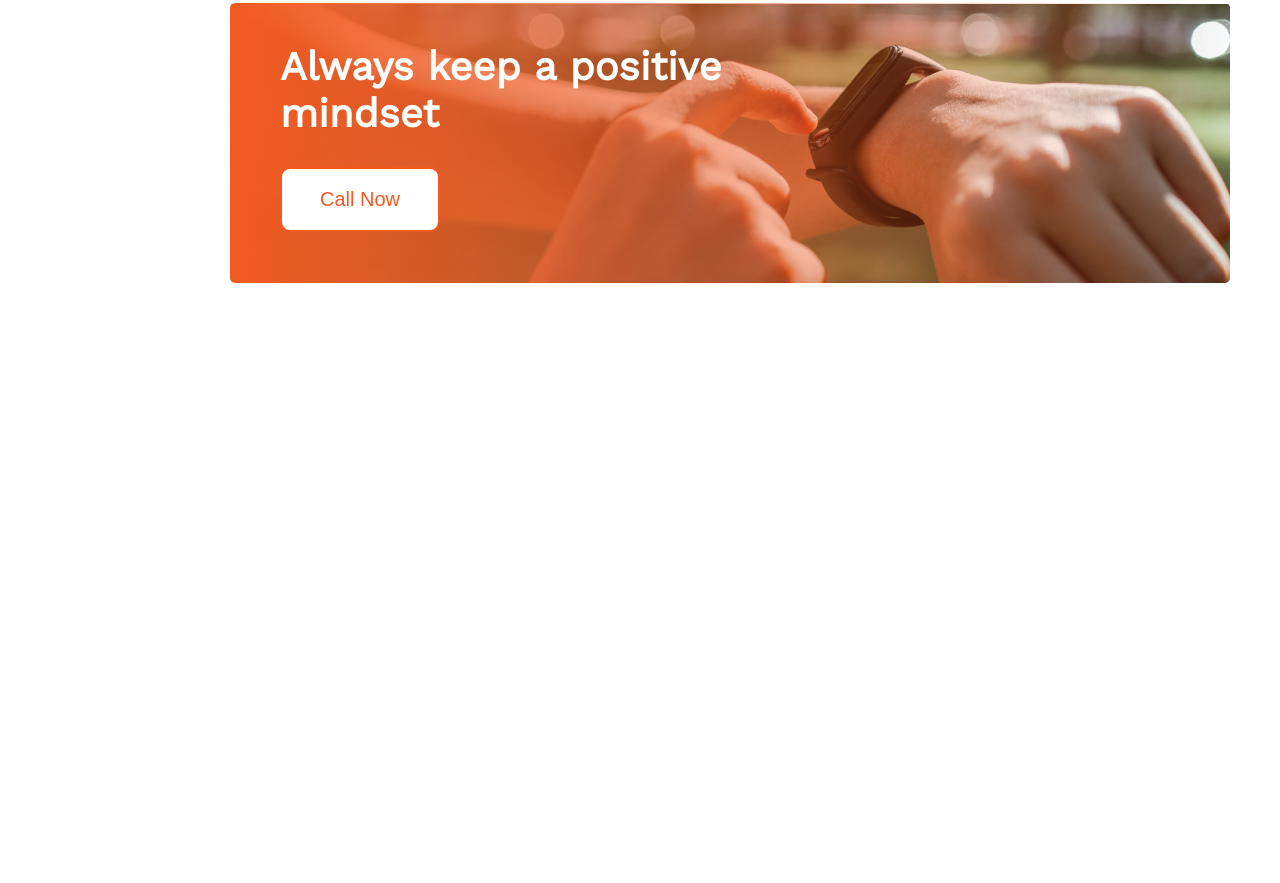
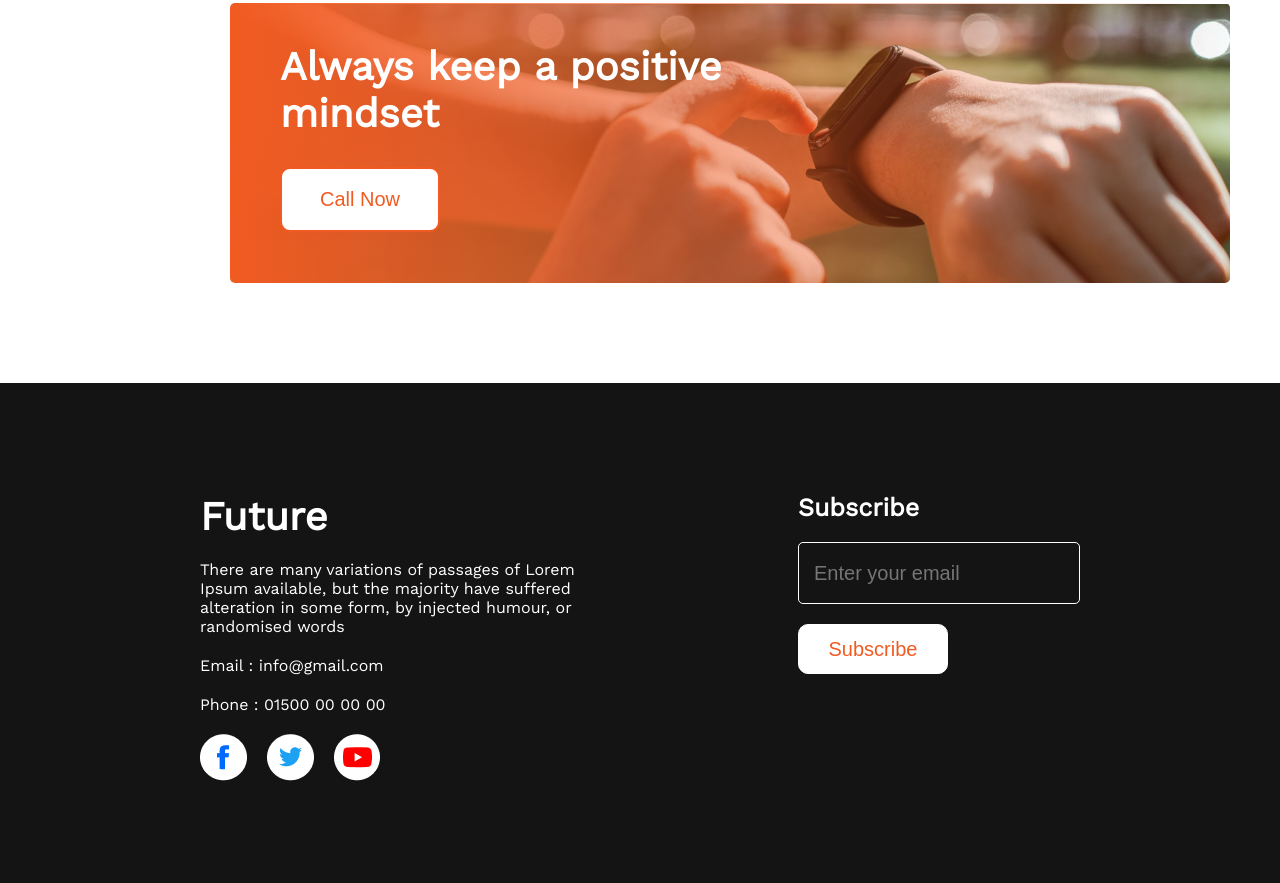
Before and after one commit to selim121/Assignment_01-NewYear, a plain HTML site: page index.html in a window 1280 px wide. Shown: the part 2176-3059 px from the top of the page. Before the commit the page ends 2559 px from the top, so only its background shows below. Drawn offline with nearby package versions, Linux system fonts and the light colour scheme.

Commit message:
footer added

```diff
--- a/index.html
+++ b/index.html
@@ -86,7 +86,28 @@
 
 </body>
 <!-- Footer -->
-<footer>
-
+<footer class="footer">
+    <div class="footer-item1">
+        <h1 class="footer-item-title">Future</h1>
+        <p class="footer-item-description">There are many variations of passages of Lorem Ipsum available, but the majority have suffered alteration in some form, by injected humour, or randomised words</p>
+        <p class="footer-item-description">Email : info@gmail.com</p>
+        <p class="footer-item-description">Phone : 01500 00 00 00</p>
+        <div class="social-icon">
+            <div class="footer-icon-item">
+                <img src="./images/icons/fb.png" alt="">
+            </div>
+            <div class="footer-icon-items">
+                <img src="./images/icons/twitter.png" alt="">
+            </div>
+            <div class="footer-icon-items">
+                <img src="./images/icons/youtube.png" alt="">
+            </div>
+        </div>
+    </div>
+    <div class="footer-item2">
+        <h2 class="footer-item2-title">Subscribe</h2>
+        <input class="footer-item2-input" type="email" name="" id="" placeholder="Enter your email">
+        <button class="subcribe-btn">Subscribe</button>
+    </div>
 </footer>
 </html>
--- a/styles/newyear.css
+++ b/styles/newyear.css
@@ -115,9 +115,6 @@
 
 /* Contact section */
 
-.section-contact{
-
-}
 .contact{
     background-image: linear-gradient(90deg, #F15B22 0%, rgba(241, 91, 34, 0) 100%),url('/images/watch.png');
     background-repeat: no-repeat;
@@ -144,3 +141,70 @@
     font-size: 20px;
     color: #F15B22;
 }
+
+/* Footer */
+
+.footer{
+    background-color: #151414;
+    width: 100%;
+    height: 500px;
+    display: flex;
+    justify-content: center;
+    gap: 20px;
+}
+.footer-item1{
+    padding-left: 200px;
+    padding-top: 110px;
+    padding-right: 200px;
+}
+.footer-item2{
+    padding-right: 200px;
+    padding-top: 110px;
+}
+.footer-item-title{
+    font-family: 'Work Sans';
+    color: #FFFFFF;
+    font-weight: 700;
+    font-size: 40px;
+    padding-bottom: 20px;
+}
+.footer-item-description{
+    font-family: 'Work Sans';
+    font-weight: 400;
+    font-size: 16px;
+    color: #FFFFFF;
+    padding-bottom: 20px;
+}
+.social-icon{
+    display: flex;
+    gap: 20px;
+}
+.footer-item2-title{
+    font-family: 'Work Sans';
+    color: #FFFFFF;
+    font-weight: 600;
+    font-size: 25px;
+    padding-bottom: 20px;
+}
+.footer-item2-input{
+    border: 1px solid #FFFFFF;
+    border-radius: 5px;
+    background-color: #151414;
+    padding: 0 15px;
+    color: #FFFFFF;
+    width: 250px;
+    height: 60px;
+    text-align: left;
+    font-size: 20px;
+}
+.subcribe-btn{
+    height: 50px;
+    width: 150px;
+    background-color: #FFFFFF;
+    border: 1px solid #FFFFFF;
+    border-radius: 10px;
+    font-weight: 600px;
+    font-size: 20px;
+    color: #F15B22;
+    margin-top: 20px;
+}
```
